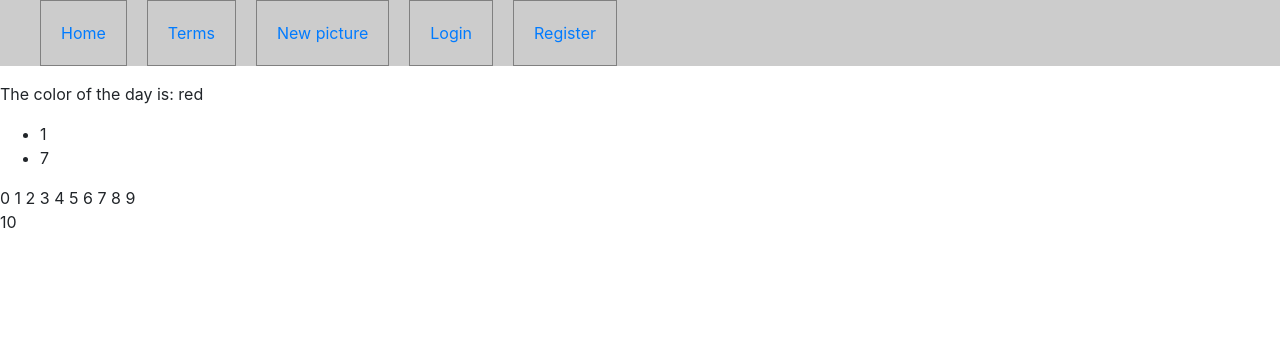
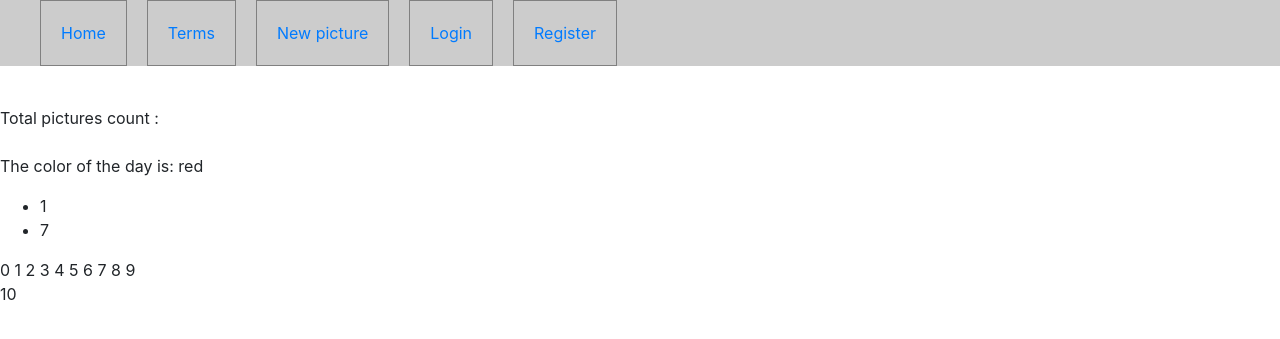
Before and after one commit to cheregi/SymfonyPj, a Symfony app: template templates/Default/homepage.html.twig in a window 1280 px wide. Shown: the top 339 px of the page. Run offline with Twig, Linux system fonts and the light colour scheme; the template is opened without the code that fills it, so the values that code supplies are empty; some libraries are stand-ins or nearby versions.

Commit message:
"pagination"

```diff
--- a/src/Repository/PictureRepository.php
+++ b/src/Repository/PictureRepository.php
@@ -6,6 +6,7 @@ use App\Entity\Picture;
 use Doctrine\Bundle\DoctrineBundle\Repository\ServiceEntityRepository;
 use Knp\Component\Pager\PaginatorInterface;
 use Symfony\Bridge\Doctrine\RegistryInterface;
+use Symfony\Component\HttpFoundation\Request;
 
 /**
  * @method Picture|null find($id, $lockMode = null, $lockVersion = null)
--- a/templates/Default/homepage.html.twig
+++ b/templates/Default/homepage.html.twig
@@ -5,7 +5,7 @@
 {% block body %}
 
     <div class="row mt-2">
-        {% for picture in picture %}
+        {% for picture in pictures %}
             <div class="card col-4 mx-2">
                 <img src="{{ path('get_picture_content', {'picture': picture.getId()}) }}"
                      class="card-img-top"
@@ -23,7 +23,14 @@
                 </div>
             </div>
         {% endfor %}
-    </div>
+            </div>
+
+            <div class="count my-4">
+                {{ 'HOME.ITEM_COUNT'|trans }}{{ pictures.getTotalItemCount }}
+            </div>
+            <div class="navigation">
+                {{ knp_pagination_render(pictures) }}
+            </div>
 
     <p>The color of the day is: {{ color|default('red') }}</p>
 
--- a/translations/messages.en.yaml
+++ b/translations/messages.en.yaml
@@ -1,3 +1,7 @@
+label_previous: 'Previous page'
+label_next: 'Next page'
+HOME:
+    ITEM_COUNT: 'Total pictures count : '
 APP:
     NAME: 'Numeripic'
 NAV:
```
Also changed, not shown: src/Controller/DefaultController.php (+10 -3 lines).
